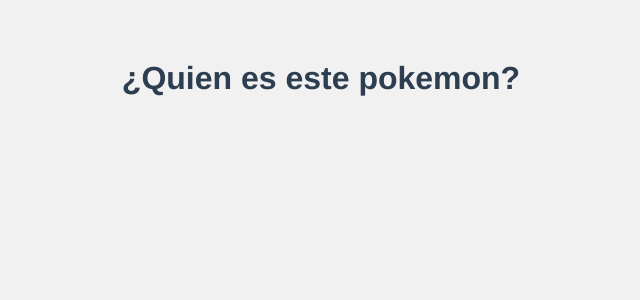
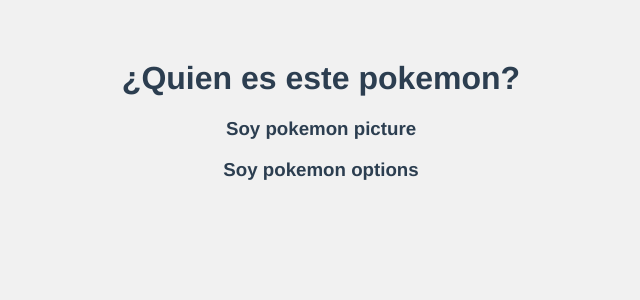
Before and after one commit to Erick-Hernandez-Ortega/Pokemon-Game-Vue, a Vue app: page / in a window 1280 px wide. Shown: the top 300 px of the page, without its empty margins (319-959 px from the left). Built offline with nearby package versions, Linux system fonts and the light colour scheme.

Commit message:
feat: agregar componentes secundarios

```diff
--- a/src/pages/PokemonPage.vue
+++ b/src/pages/PokemonPage.vue
@@ -1,11 +1,20 @@
 <template>
   <div>
     <h1>¿Quien es este pokemon?</h1>
+
+    <PokemonPicture :pokemon-id="5" />
+    <PokemonOptions />
   </div>
 </template>
 
 <script>
+import PokemonOptions from '@/components/PokemonOptions.vue';
+import PokemonPicture from '@/components/PokemonPicture.vue';
 export default {
-    name: 'PokemonPage'
+    name: 'PokemonPage',
+    components: {
+        PokemonOptions,
+        PokemonPicture
+    }
 }
 </script>
```
